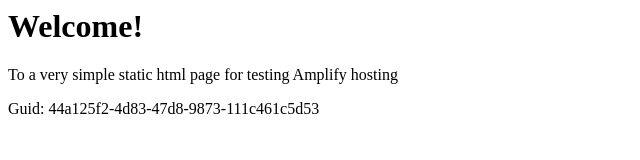
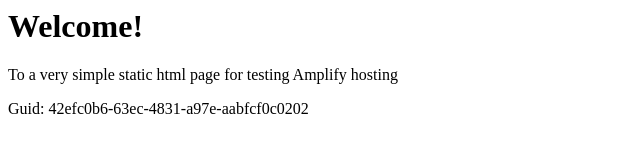
Before and after one commit to aws-aemilia-syd/Github-PR-Commit-Integration-Test-DoNotTouch-Gith-BKMSSQOA-v1-preprod-ap-southeast-2, a website: page src/index.html in a window 1280 px wide. Shown: the full height of the page, 0-640 px from the left. Drawn offline with Linux system fonts and the light colour scheme.

Commit message:
commit from integ tests

```diff
--- a/src/index.html
+++ b/src/index.html
@@ -12,6 +12,6 @@
 <body>
     <h1>Welcome!</h1>
     <p>To a very simple static html page for testing Amplify hosting</p>
-    <p>Guid: 44a125f2-4d83-47d8-9873-111c461c5d53</p></body>
+    <p>Guid: 42efc0b6-63ec-4831-a97e-aabfcf0c0202</p></body>
 
 </html>
```
